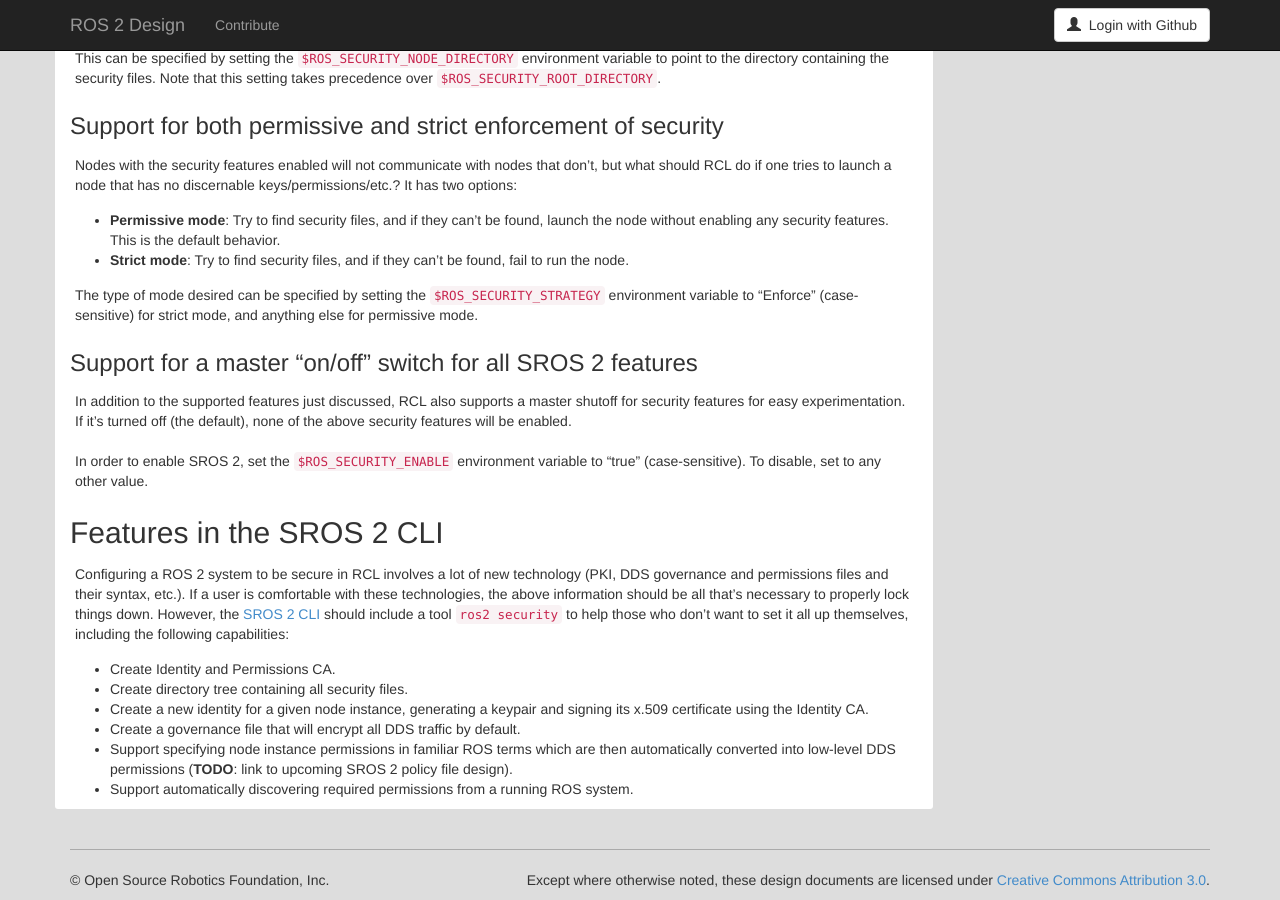
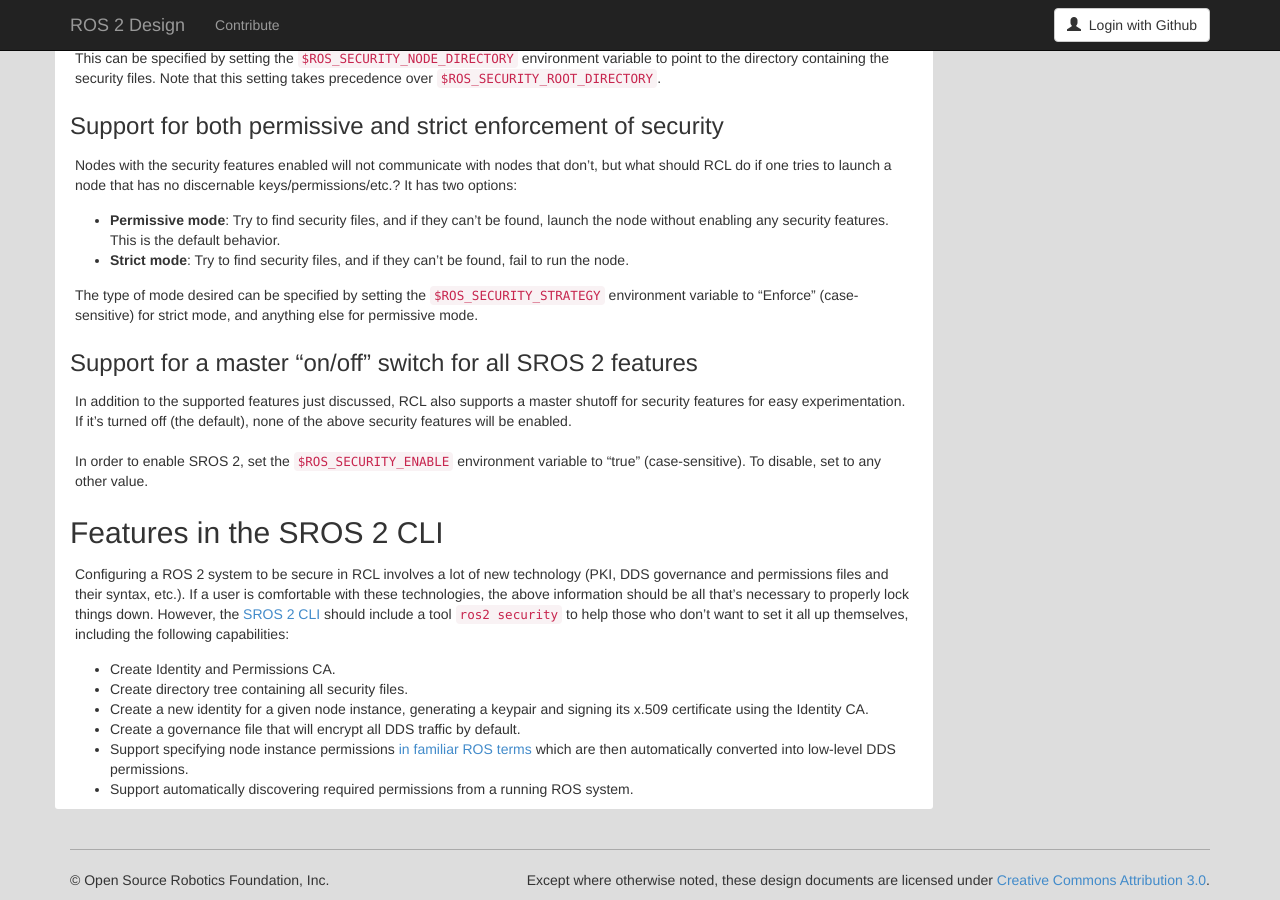
Before and after one commit to ros2/design, a Jekyll site: the page built from articles/ros2_dds_security.md, in a window 1280 px wide and 900 px high, scrolled down 3331 px. Built offline with Jekyll 4.4.1, drawn with Linux system fonts in a browser that asks for light colours; nearby versions of some CDN libraries.

Commit message:
Update ROS 2 security article to link to policy article (#260)
Just resolving a TODO due to the order of publication.

Signed-off-by: Kyle Fazzari <kyle@canonical.com>

```diff
--- a/articles/ros2_dds_security.md
+++ b/articles/ros2_dds_security.md
@@ -204,7 +204,7 @@ However, the [SROS 2 CLI](https://github.com/ros2/sros2) should include a tool `
 - Create directory tree containing all security files.
 - Create a new identity for a given node instance, generating a keypair and signing its x.509 certificate using the Identity CA.
 - Create a governance file that will encrypt all DDS traffic by default.
-- Support specifying node instance permissions in familiar ROS terms which are then automatically converted into low-level DDS permissions (**TODO**: link to upcoming SROS 2 policy file design).
+- Support specifying node instance permissions [in familiar ROS terms](/articles/ros2_access_control_policies.html) which are then automatically converted into low-level DDS permissions.
 - Support automatically discovering required permissions from a running ROS system.
 
 
```
